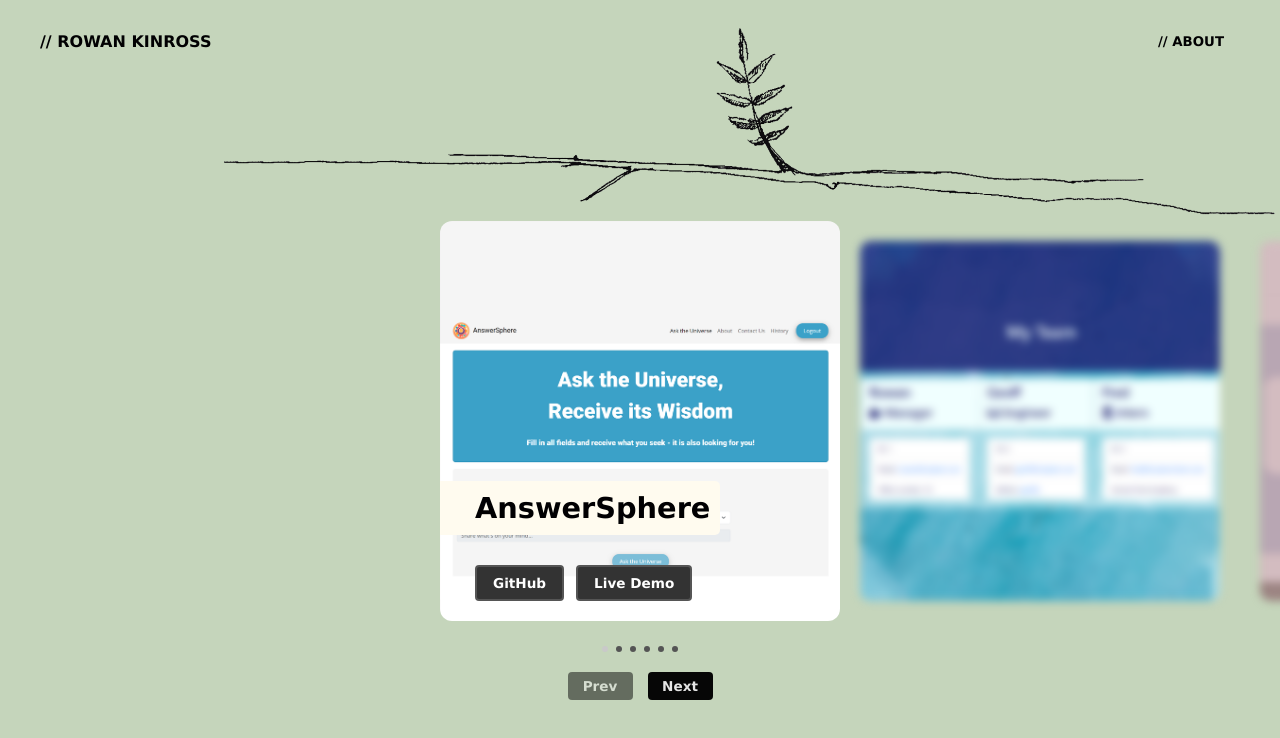
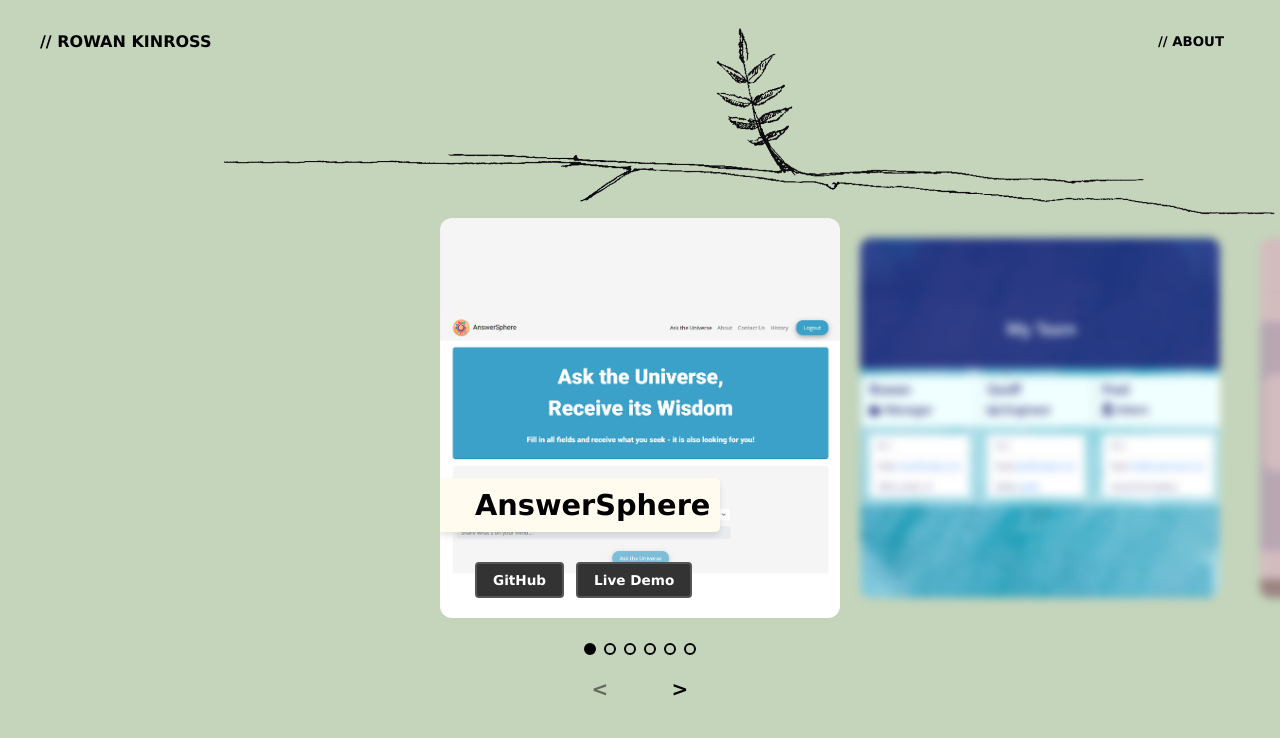
Before and after one commit to RowanKinross/webdev_portfolio_rkinross_2024, a React (Vite) app: page /portfolio in a window 1280 px wide. Shown: the top 738 px of the page. Built offline with nearby package versions, Linux system fonts and the light colour scheme.

Commit message:
better styling on the links and box shadow

```diff
--- a/src/components/Carousel/Carousel.jsx
+++ b/src/components/Carousel/Carousel.jsx
@@ -44,6 +44,7 @@ const Carousel = ({ projects }) => {
 
   return (
     <>
+
       <div className="carousel" ref={carouselRef} style={{transform: `translateX(${carouselTranslate}px)`}}>
         {projects.map((project, i) => {
           return (
@@ -86,7 +87,7 @@ const Carousel = ({ projects }) => {
           onClick={() => setActiveIndex(activeIndex - 1)}
           aria-label="Previous project"
         >
-          Prev
+          &lt;
         </button>
         <button
           type="button"
@@ -94,7 +95,7 @@ const Carousel = ({ projects }) => {
           onClick={() => setActiveIndex(activeIndex + 1)}
           aria-label="Next project"
         >
-          Next
+          &gt;
         </button>
       </div>
     </>
--- a/src/components/Carousel/carousel.css
+++ b/src/components/Carousel/carousel.css
@@ -51,6 +51,7 @@
   font-weight: 700;
   transition: all 0.8s ease .3s;
   background-color: var(--white);
+  box-shadow: 0 4px 6px rgba(0, 0, 0, 0.1);
   border-radius: 0 5px 5px 0;
 }
 
@@ -110,18 +111,20 @@
 
 .dot {
   display: inline-block;
-  height: 6px;
-  width: 6px;
+  height: 12px;
+  width: 12px;
   border-radius: 50%;
-  border: none;
+  border: 2px solid var(--darkBlack);
   padding: 0;
   cursor: pointer;
   transition: all 0.3s ease;
+  background-color: transparent;
 }
 
 .dot:hover {
   cursor: pointer;
-  transform: scale(1.2);
+  transform: scale(1.1);
+  border-color: #fff;
 }
 
 .dot:not(:last-child) {
@@ -129,11 +132,13 @@
 }
 
 .dot.active {
-  background-color: #c9c9c9;
+  background-color: var(--darkBlack);
+  border-color: var(--darkBlack);
 }
 
 .dot:not(.active) {
-  background-color: #545454;
+  background-color: transparent;
+  border-color: var(--darkBlack);
 }
 
 .button-group {
@@ -153,13 +158,13 @@
 }
 
 .button-group button {
-  background-color: #060606;
-  color: #e5e5e5;
+  background-color: transparent;
+  font-size: 20px;
+  color: var(--darkBlack);
   cursor: pointer;
 }
 
 .button-group button:hover:not(:disabled) {
-  background-color: #333;
   transform: translateY(-1px);
 }
 
```
